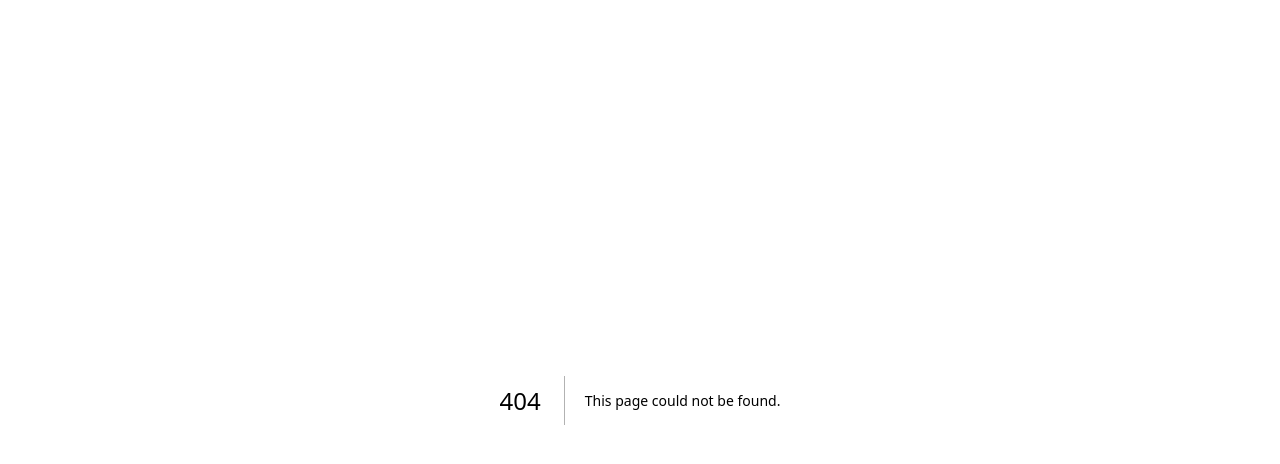
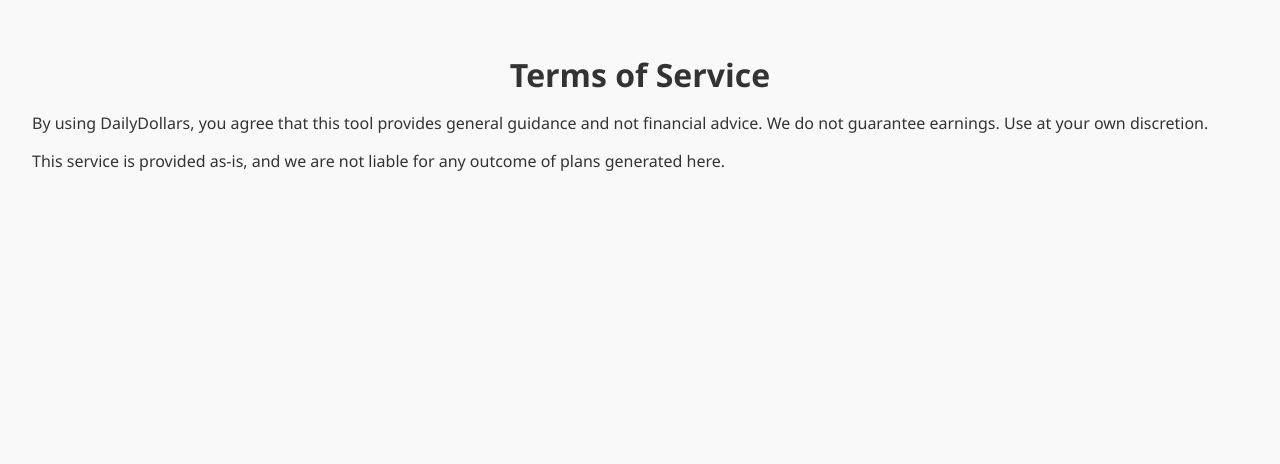
Before and after one commit to success20242/DailyDollars, a Next.js app: page /terms-of-service in a window 1280 px wide. Before the commit this address had no page. Shown: the top 464 px of the page. Built offline with nearby package versions, Linux system fonts and the light colour scheme.

Commit message:
Create terms-of-service.js

```diff
--- /dev/null
+++ b/pages/terms-of-service.js
@@ -0,0 +1,14 @@
+export default function TermsOfService() {
+  return (
+    <div style={{ padding: '2rem' }}>
+      <h1>Terms of Service</h1>
+      <p>
+        By using DailyDollars, you agree that this tool provides general guidance and not financial advice.
+        We do not guarantee earnings. Use at your own discretion.
+      </p>
+      <p>
+        This service is provided as-is, and we are not liable for any outcome of plans generated here.
+      </p>
+    </div>
+  );
+}
```
